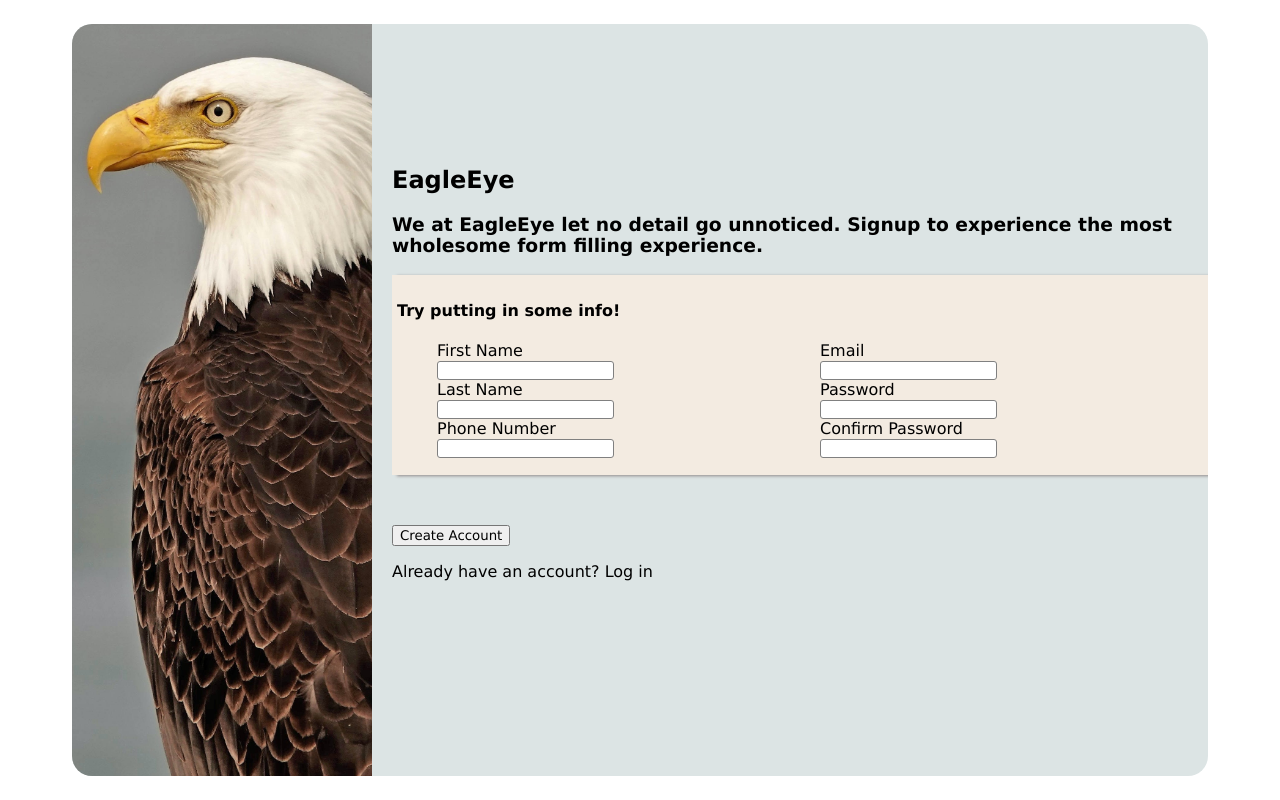
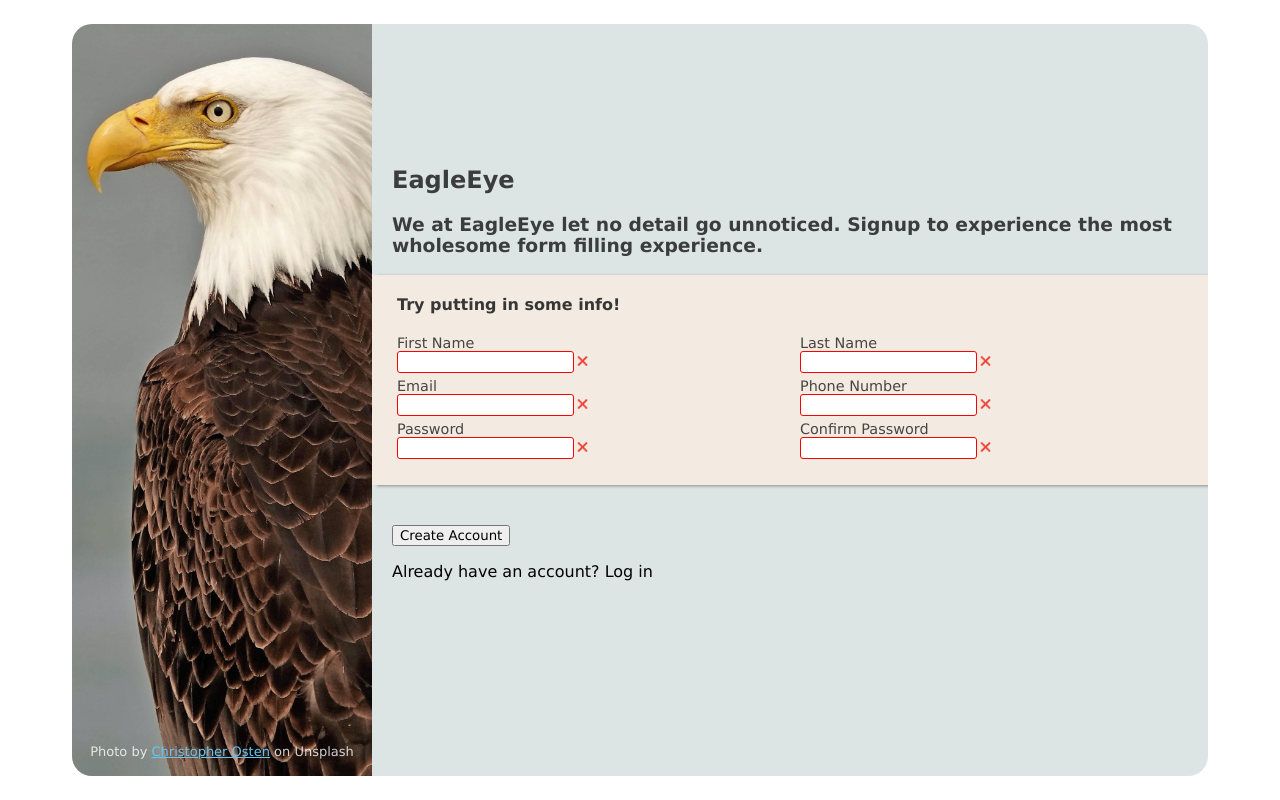
Before and after one commit to Pratyush-M/Sign-Up-Form, a plain HTML site: page index.html in a window 1280 px wide. Drawn offline with Linux system fonts and the light colour scheme.

Commit message:
Add required attribute to form elements and style visual form validation pseudo elements

```diff
--- a/css/style.css
+++ b/css/style.css
@@ -1,3 +1,4 @@
+@charset "UTF-8";
 * {
   font-family: Verdana, Geneva, Tahoma, sans-serif;
   box-sizing: border-box;
@@ -9,7 +10,7 @@
   overflow: hidden;
   margin: 3vh 5vw;
   display: grid;
-  grid-template-columns: 320px 1fr;
+  grid-template-columns: 300px 1fr;
   grid-template-rows: 1fr 1fr 1fr;
 }
 
@@ -22,14 +23,35 @@
   align-self: stretch;
   align-items: center;
 }
+.imgContainer p {
+  margin-top: 90vh;
+  color: rgba(255, 255, 255, 0.8);
+  text-align: center;
+  font-size: small;
+}
+.imgContainer p a {
+  color: #64c7f5;
+}
+
+.formHeader {
+  align-self: flex-end;
+  margin-left: 20px;
+  color: rgba(0, 0, 0, 0.733);
+}
 
 .formContainer {
   background-color: #f3ebe1;
   box-shadow: 5px 1px 3px #8f8888;
   padding: 5px;
-  height: 200px;
+  height: 210px;
+}
+.formContainer h4 {
+  margin-top: 15px;
+  margin-left: 20px;
+  color: #363636;
 }
 .formContainer .liContainer {
+  padding-left: 20px;
   list-style: none;
   display: flex;
   flex-direction: column;
@@ -42,12 +64,45 @@
 .formContainer input {
   border-radius: 3px;
   border: 1px solid gray;
+  margin-bottom: 5px;
+  height: 22px;
+}
+.formContainer span {
+  position: relative;
+}
+.formContainer input:hover {
+  box-shadow: 1px 1px 3px rgba(20, 20, 20, 0.473);
+}
+.formContainer input:focus {
+  outline-color: #c7b136;
+}
+.formContainer input:invalid {
+  border: 1px solid red;
+}
+.formContainer input:invalid ~ span::after {
+  font-size: 0.55rem;
+  content: "❌";
+  position: absolute;
+  top: 4.5px;
+  left: 3px;
+}
+.formContainer input:valid ~ span::before {
+  font-size: 1.1rem;
+  content: "✓";
+  color: green;
+  position: absolute;
+  left: 2px;
+}
+.formContainer input:indeterminate ~ span::after {
+  content: "";
 }
 .formContainer label {
+  font-size: 0.9rem;
+  color: rgba(0, 0, 0, 0.712);
   display: block;
   padding: 0px;
 }
 
-.formHeader {
-  align-self: flex-end;
+.buttonContainer {
+  margin-left: 20px;
 }
--- a/index.html
+++ b/index.html
@@ -9,7 +9,9 @@
 </head>
 <body>
     <div class="gridContainer">
-    <div class="imgContainer"></div>
+    <div class="imgContainer">
+        <p>Photo by <a href="https://unsplash.com/@crease1?utm_source=unsplash&utm_medium=referral&utm_content=creditCopyText">Christopher Osten</a> on Unsplash</p>
+    </div>
     <div class="formHeader">
         <h2>EagleEye</h2>
         <h3>
@@ -19,14 +21,16 @@
 
     <div class="formContainer">
         <h4>Try putting in some info!</h4>
+        <form action="">
         <ul class="liContainer">
-        <li><label for="fname">First Name</label><input id="fname" type="text"></li>
-        <li><label for="lname">Last Name</label><input id="lname" type="text"></li>
-        <li><label for="phone">Phone Number</label><input id="phone" type="text"></li>
-        <li><label for="email">Email</label><input id="email" type="text"></li>
-        <li><label for="password">Password</label><input id="password" type="text"></li>
-        <li><label for="confpassword">Confirm Password</label><input id="confpassword" type="text"></li>
+        <li><label for="fname">First Name</label><input id="fname" type="text" required><span></span></li>
+        <li><label for="email">Email</label><input id="email" type="email" required><span></span></li>
+        <li><label for="password">Password</label><input id="password" type="password" required><span></span></li>
+        <li><label for="lname">Last Name</label><input id="lname" type="text" required><span></span></li>
+        <li><label for="phone">Phone Number</label><input id="phone" type="number" required><span></span></li>
+        <li><label for="confpassword">Confirm Password</label><input id="confpassword" type="text" required><span></span></li>
         </ul>
+    </form>
     </div>
 
     <div class="buttonContainer">
```
